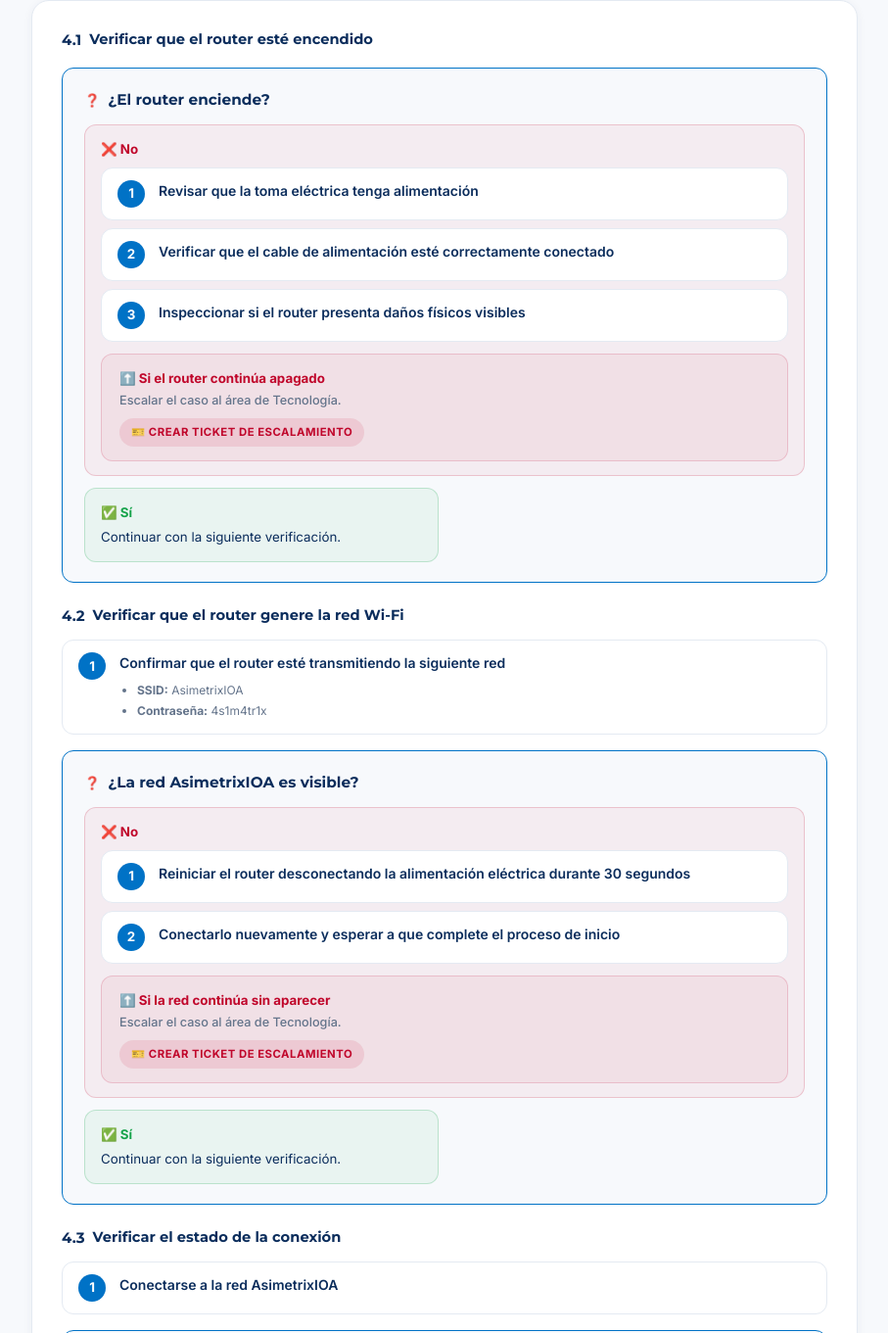
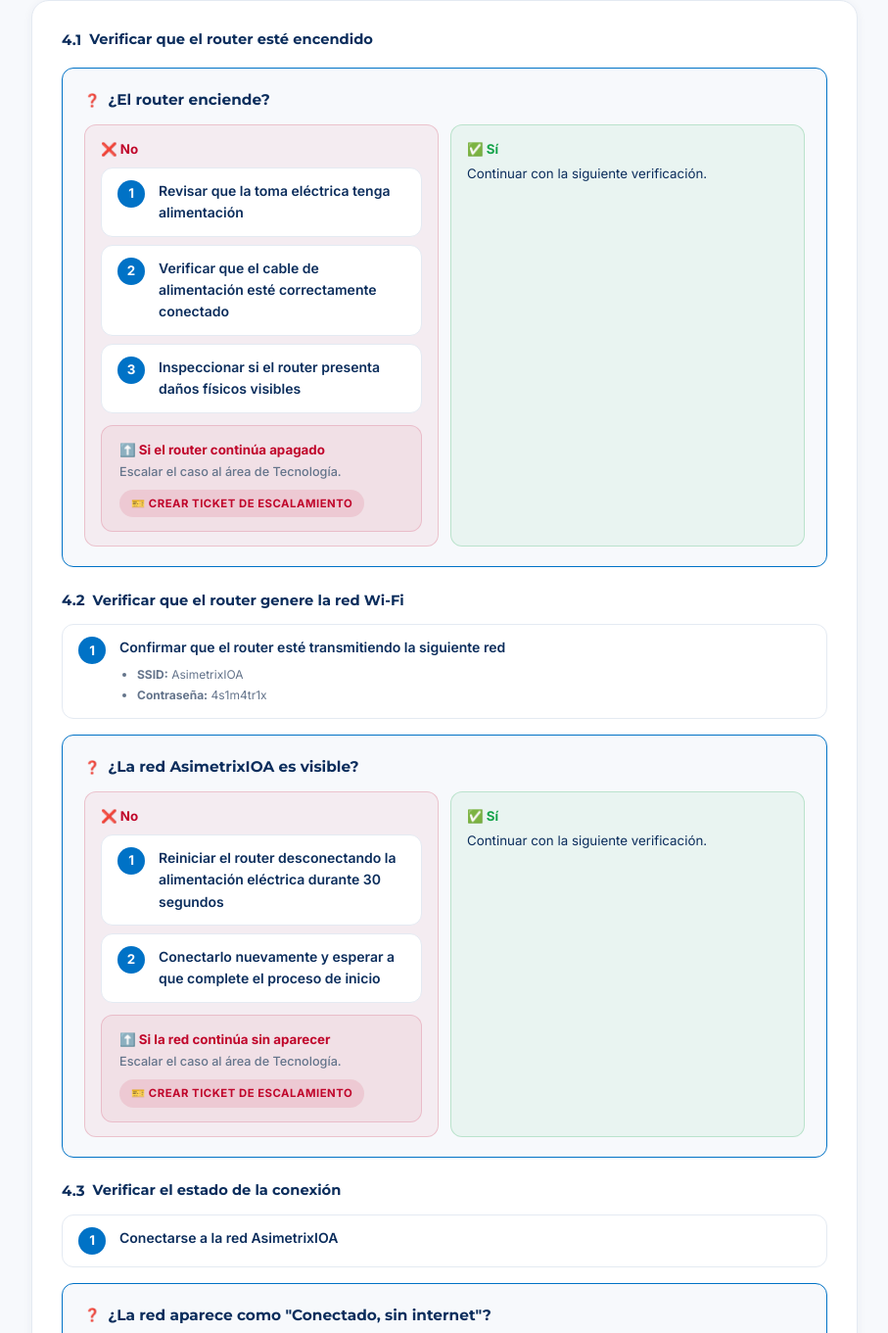
Before and after one commit to manuelachavarria-dotcom/sop-camaras-pigvision, a plain HTML site: page Manual_PigVision.html in a window 1280 px wide. Shown: the part 5420-6781 px from the top of the page at 98% size, without its empty margins (186-1093 px from the left). Drawn offline with Linux system fonts and the light colour scheme.

Commit message:
Mantenimiento: Sí y No en columnas con la misma altura en 4.1 y 4.2

```diff
--- a/Manual_PigVision.html
+++ b/Manual_PigVision.html
@@ -255,7 +255,7 @@
     <div class="decision">
       <div class="q">¿El router enciende?</div>
       <div class="options">
-        <div class="opt no" style="grid-column:1/-1;"><div class="label">❌ No</div>
+        <div class="opt no"><div class="label">❌ No</div>
           <div style="margin-top:8px;">
             <div class="step"><div class="step-num">1</div><div class="step-text"><div class="action">Revisar que la toma eléctrica tenga alimentación</div></div></div>
             <div class="step"><div class="step-num">2</div><div class="step-text"><div class="action">Verificar que el cable de alimentación esté correctamente conectado</div></div></div>
@@ -278,7 +278,7 @@
     <div class="decision">
       <div class="q">¿La red AsimetrixIOA es visible?</div>
       <div class="options">
-        <div class="opt no" style="grid-column:1/-1;"><div class="label">❌ No</div>
+        <div class="opt no"><div class="label">❌ No</div>
           <div style="margin-top:8px;">
             <div class="step"><div class="step-num">1</div><div class="step-text"><div class="action">Reiniciar el router desconectando la alimentación eléctrica durante 30 segundos</div></div></div>
             <div class="step"><div class="step-num">2</div><div class="step-text"><div class="action">Conectarlo nuevamente y esperar a que complete el proceso de inicio</div></div></div>
```
Also changed, not shown: mantenimiento.html (+2 -2 lines), 1 other file.
